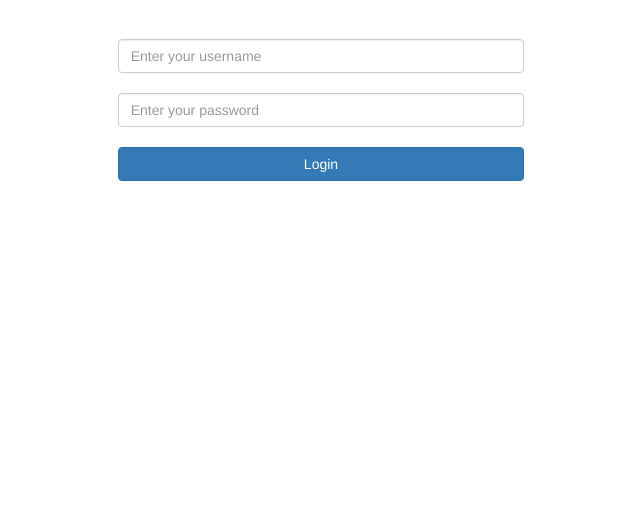
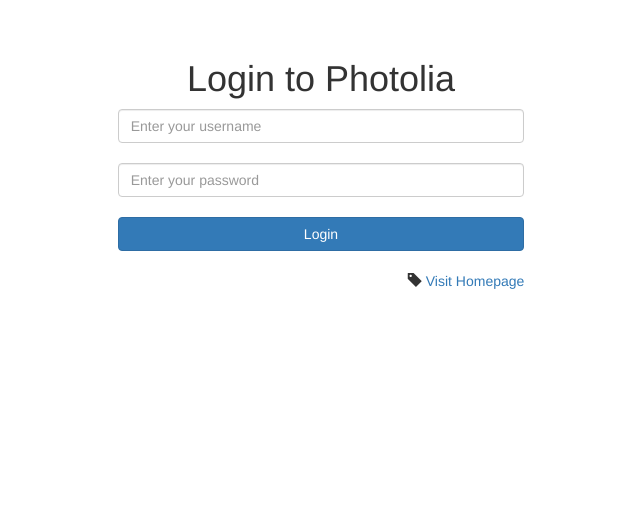
Before and after one commit to shubhamoy/photolia, a PHP site: page /admin/login.php in a window 1280 px wide. Shown: the part 51-582 px from the top of the page, without its empty margins (319-959 px from the left). Run offline with PHP 8.4, Linux system fonts and the light colour scheme; some libraries are stand-ins or nearby versions.

Commit message:
Minor changes on login form

```diff
--- a/public/admin/login.php
+++ b/public/admin/login.php
@@ -1,9 +1,10 @@
 <?php
-    require_once(__DIR__.'/login.header.php');
+	require_once(__DIR__.'/login.header.php');
 ?>
 <br>
 <div class="row">
 	<div class="col-lg-4 col-lg-offset-4">
+		<h1 class="text-center">Login to Photolia</h1>
 		<form method="POST" action="login.php" class="form-horizontal">
 		<?=$msg; ?>
 			<input type="text" class="form-control" name="username" placeholder="Enter your username">
@@ -12,6 +13,10 @@
 					&nbsp;
 			<button type="submit" class="btn btn-primary btn-block" name="submit">Login</button>
 		</form>
+		&nbsp;<br>
+		<div class="text-right">
+         <span class="glyphicon glyphicon-tag"></span> <a href="/">Visit Homepage</a>
+     </div>
 	</div>
 </div>
 <footer class="footer">
```
